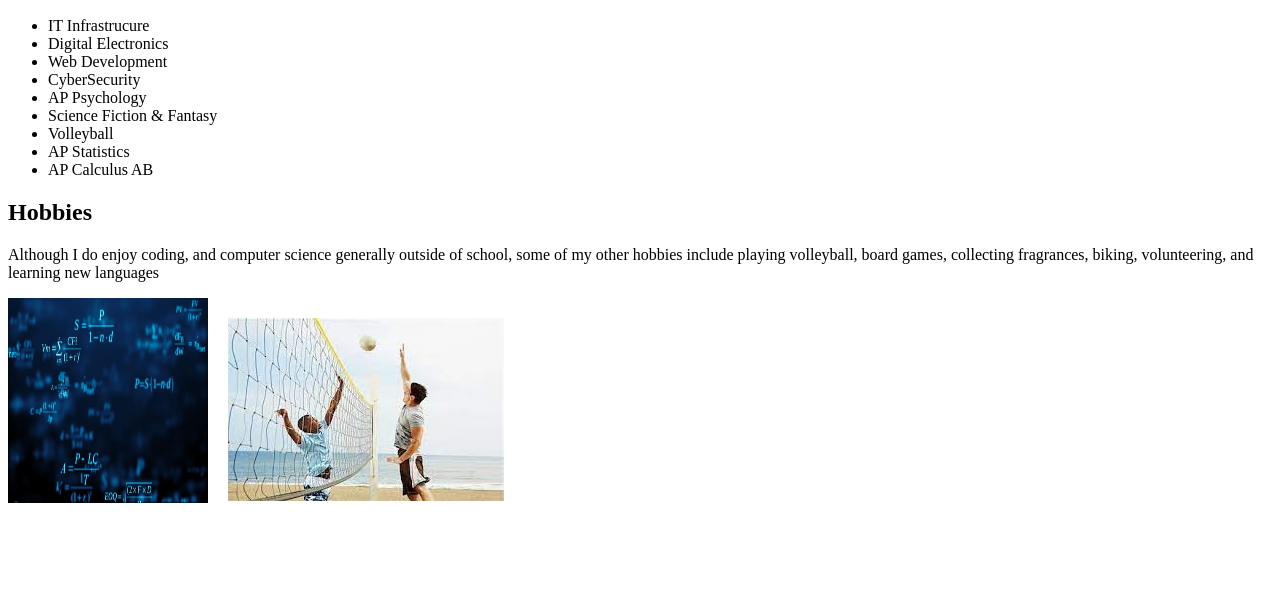
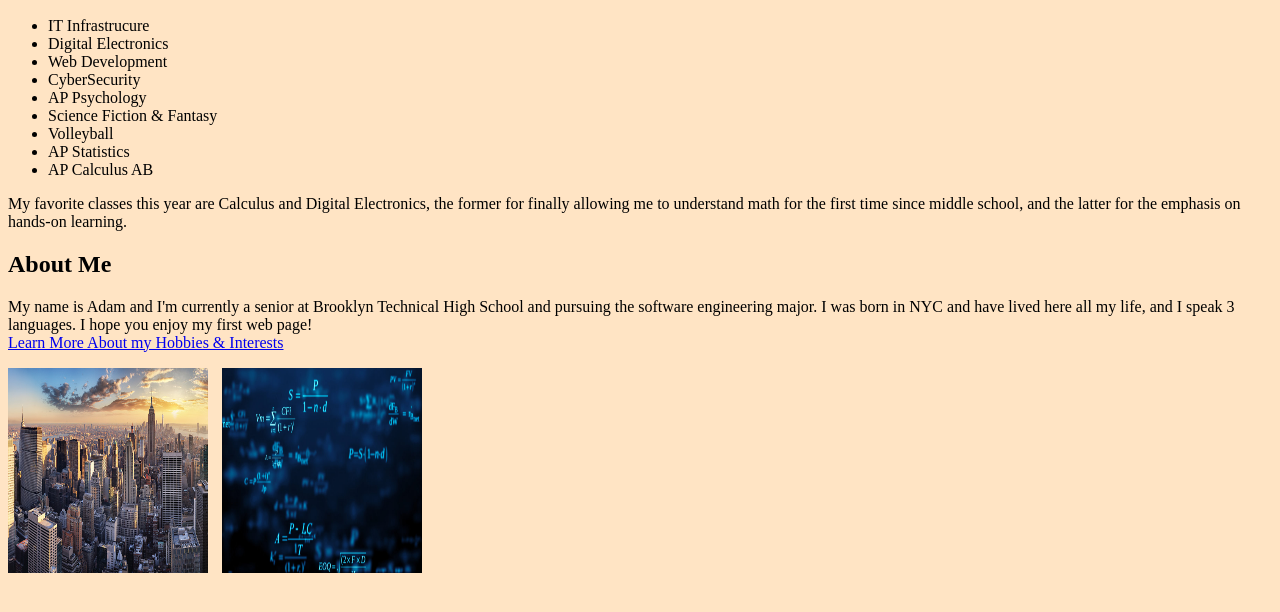
Before and after one commit to adamelsayed06/AdamElsayedWebPage, a plain HTML site: page AdamElsayedWebPage/index.html in a window 1280 px wide. Shown: the part 116-728 px from the top of the page. Drawn offline with Linux system fonts and the light colour scheme.

Commit message:
Add files via upload

```diff
--- a/AdamElsayedWebPage/index.html
+++ b/AdamElsayedWebPage/index.html
@@ -7,21 +7,24 @@
     <title>Document</title>
     <style>
          .MathImage{
-                width: 20px;
-                height: 20px;
-                object-fit: cover;
+                width: 10px;
+                height: 10px;
+                display: inline-block;
+                margin-left: 200px;
         }
-        .VolleyballImage{
-            width: 200px;
-            height: 200px;
-            margin-left: 220px;
+
+        .NYCImage{
+            width: 10px;
+            height: 10px;
+            display: inline-block;
         }
     </style>
 </head>
-<body>
+<body style = "background-color: bisque;">
     <h1 style = "font-family: Georgia, 'Times New Roman', Times, serif">
         Adam | <a href = "https://www.bths.edu/">Brooklyn Technical High School &copy;</a> Class of 2024
     </h1>
+    <!-- add audio file with how to pronounce name-->
     <h2>
         My Classes This Year:
     </h2>
@@ -38,18 +41,22 @@
         <li>AP Calculus AB</li>
     </ul>
 
-    <h2>Hobbies</h2>
-    <p>Although I do enjoy coding, and computer science generally outside of school, some
-        of my other hobbies include playing volleyball, board games, collecting fragrances,
-        biking, volunteering, and learning new languages
+    <p>My favorite classes this year are Calculus and Digital Electronics, the former for finally allowing me to understand math for the first time since middle school, and the latter for the emphasis on hands-on learning.</p>
+
+    <h2>About Me </h2>
+    <p>
+        My name is Adam and I'm currently a senior at Brooklyn Technical High School and pursuing the software engineering major.
+        I was born in NYC and have lived here all my life, and I speak 3 languages. I hope you enjoy my first web page! <br>
+        <a href = "favorites.html">Learn More About my Hobbies & Interests</a>
     </p>
 
-    <div class = "MathImage">
-        <img src = "/CSMathImages.jpg" width ="200" height = "205"><!-- CS/Math Related Photo -->
+    <div class = "NYCImage">
+        <img src = "/NYC.jpg" width ="200" height = "205"><!-- NYC Related Photo -->
     </div>
 
-    <div class = "VolleyballImage">
-        <img src = "/VolleyballPicture.jpg"> <!-- Volleyball Related Photo -->
+    <div class = "MathImage">
+        <img src = "/CSMathImages.jpg" width = "200" height = "205"> <!-- MAth Related Photo -->
     </div>
+
 </body>
 </html>
```
Also changed, not shown: AdamElsayedWebPage/favorites.html (added, +51 -0 lines), AdamElsayedWebPage/spots.html (added, +12 -0 lines), AdamElsayedWebPage/Biking.jfif (added), AdamElsayedWebPage/Fragrances.jpg (added), AdamElsayedWebPage/NYC.jpg (added), AdamElsayedWebPage/skills.html (added).
